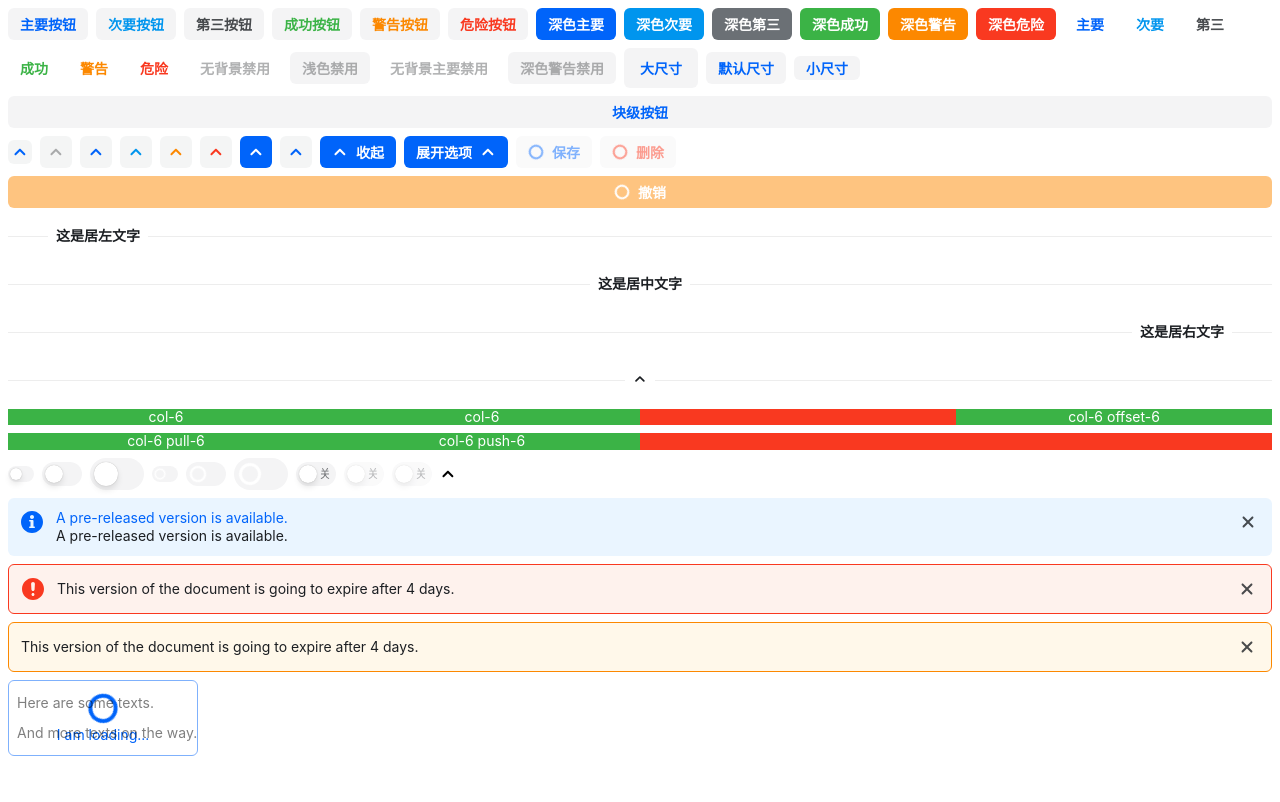
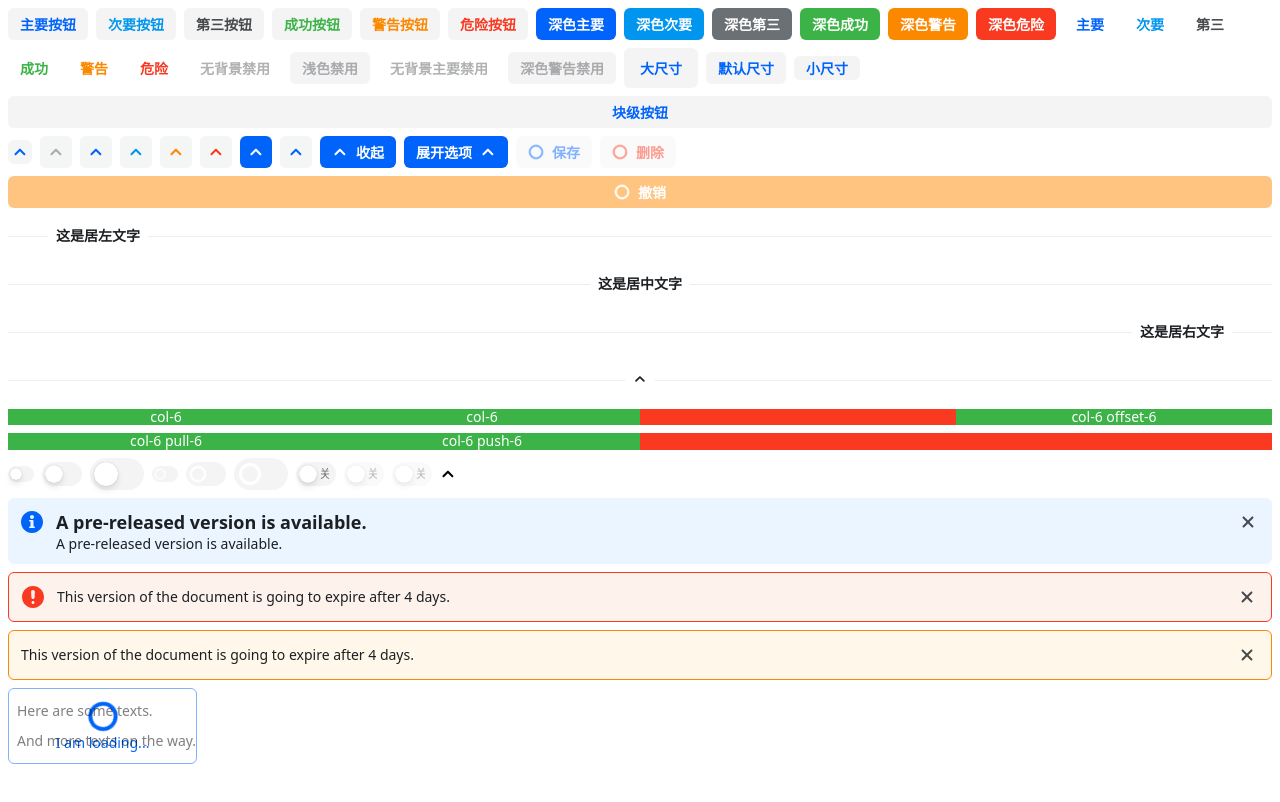
Before and after one commit to ccitsxy/vue-project, a Vue app: page / in a window 1280 px wide. Shown: the top 802 px of the page. Built offline with nearby package versions, Linux system fonts and the light colour scheme.

Commit message:
chore: font-family

```diff
--- a/src/assets/reset.scss
+++ b/src/assets/reset.scss
@@ -8,9 +8,6 @@ svg {
 
 body {
   font-size: 14px;
-  font-family: -apple-system, BlinkMacSystemFont, Roboto, 'Helvetica Neue', Arial, 'Segoe UI',
-    'Noto Sans', sans-serif, 'Apple Color Emoji', 'Segoe UI Emoji', 'Segoe UI Symbol',
-    'Noto Color Emoji';
 }
 
 button {
@@ -59,8 +56,8 @@ Sections
 
 body {
   margin: 0; /* 1 */
-  // font-family: system-ui, 'Segoe UI', Roboto, Helvetica, Arial, sans-serif, 'Apple Color Emoji',
-  //   'Segoe UI Emoji'; /* 2 */
+  font-family: system-ui, 'Segoe UI', Roboto, Helvetica, Arial, sans-serif, 'Apple Color Emoji',
+    'Segoe UI Emoji'; /* 2 */
 }
 
 /*
--- a/src/components/alert/alert.scss
+++ b/src/components/alert/alert.scss
@@ -6,6 +6,13 @@
   &-content-wrapper {
     display: flex;
     flex-direction: row;
+  }
+
+  &-title {
+    color: var(--c-alert-description-color);
+    font-size: 18px;
+    line-height: 24px;
+    font-weight: 600;
   }
 
   &-description {
@@ -24,7 +31,7 @@
       align-items: center;
       &-body {
         display: flex;
-        align-items: center;
+        align-items: flex-start;
         flex-direction: column;
         .c-alert-title + .c-alert-description {
           margin-top: var(--c-alert-title-description-margin-top);
```
